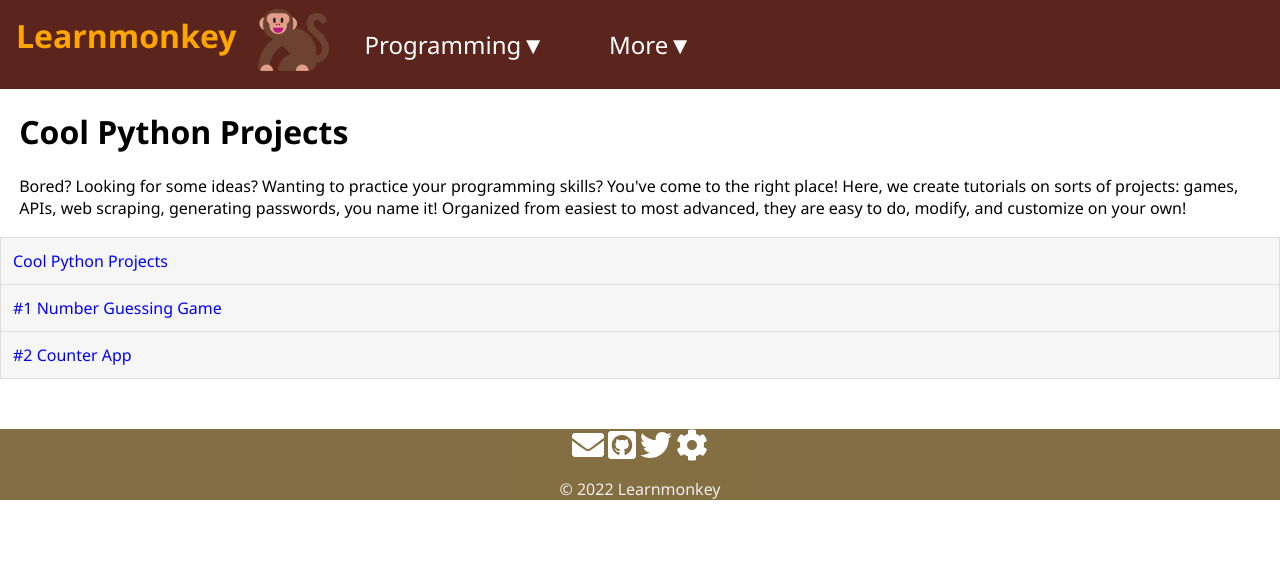
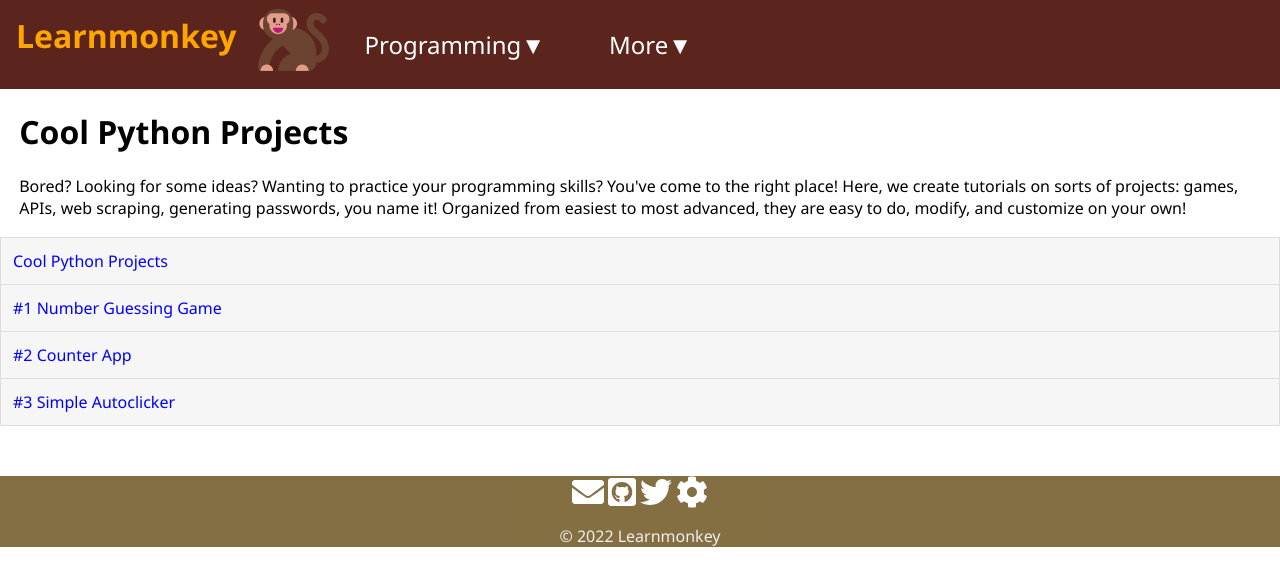
Before and after one commit to learnmonkey/learnmonkey.github.io, a Jekyll site: the page built from programming/python/cool-projects/index.html, in a window 1280 px wide. Shown: the top 586 px of the page. Built offline with Jekyll 4.4.1, drawn with Linux system fonts in a browser that asks for light colours; nearby versions of some CDN libraries.

Commit message:
update layout

```diff
--- a/_layouts/python-cool-projects.html
+++ b/_layouts/python-cool-projects.html
@@ -8,6 +8,7 @@
               <a href="/programming/python/cool-projects/"><li>Cool Python Projects</li></a>
               <a href="/programming/python/cool-projects/1-number-guessing/"><li>#1 Number Guessing Game</li></a>
               <a href="/programming/python/cool-projects/2-counter-app/"><li>#2 Counter App</li></a>
+              <a href="/programming/python/cool-projects/3-simple-autoclicker/"><li>#3 Simple Autoclicker</li></a>
         </ul>
         {%- include footer.html -%}
     </body>
```
